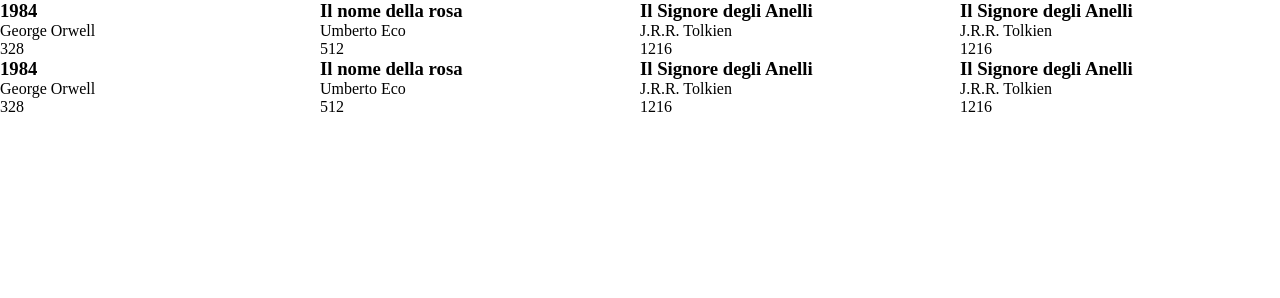
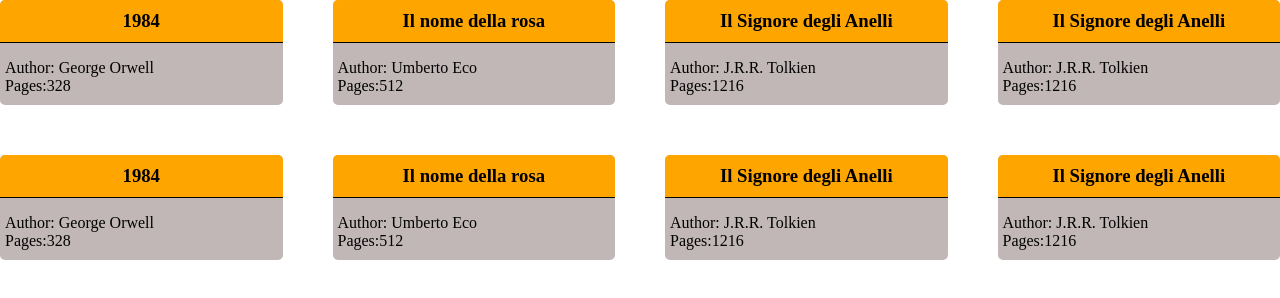
Before and after one commit to tdpine/Library, a plain HTML site: page index.html in a window 1280 px wide. Drawn offline with Linux system fonts and the light colour scheme.

```diff
--- a/scripts.js
+++ b/scripts.js
@@ -33,7 +33,7 @@ function displayBook(myLibrary){
         bookContainer.appendChild(bookTitle);
         //book author
         const bookInfo = document.createElement("p");
-        bookInfo.innerText = `${book.author}\n${book.pages}`;
+        bookInfo.innerText = `Author: ${book.author}\n Pages:${book.pages}`;
         bookContainer.appendChild(bookInfo);
 
         booksContainer.appendChild(bookContainer);
--- a/styles.css
+++ b/styles.css
@@ -5,6 +5,26 @@
 .booksContainer{
     display: grid;
     grid-template-columns: repeat(4, 1fr);
-
+    grid-auto-rows: auto;
+    gap: 50px;
+}
+.bookContainer{
+    border-radius: 5px;
+    background-color: rgb(193, 183, 183);
+    padding-bottom: 10px;
 
 }
+div > h3 {
+    border-top-right-radius: 5px;
+    border-top-left-radius: 5px;
+    margin-bottom: 1rem;
+    border-bottom: solid black thin;
+    width: 100%;
+    padding-top: 10px;
+    padding-bottom: 10px;
+    text-align: center;
+    background-color: orange;
+}
+.bookContainer p{
+    padding-left: 5px;
+}
```
